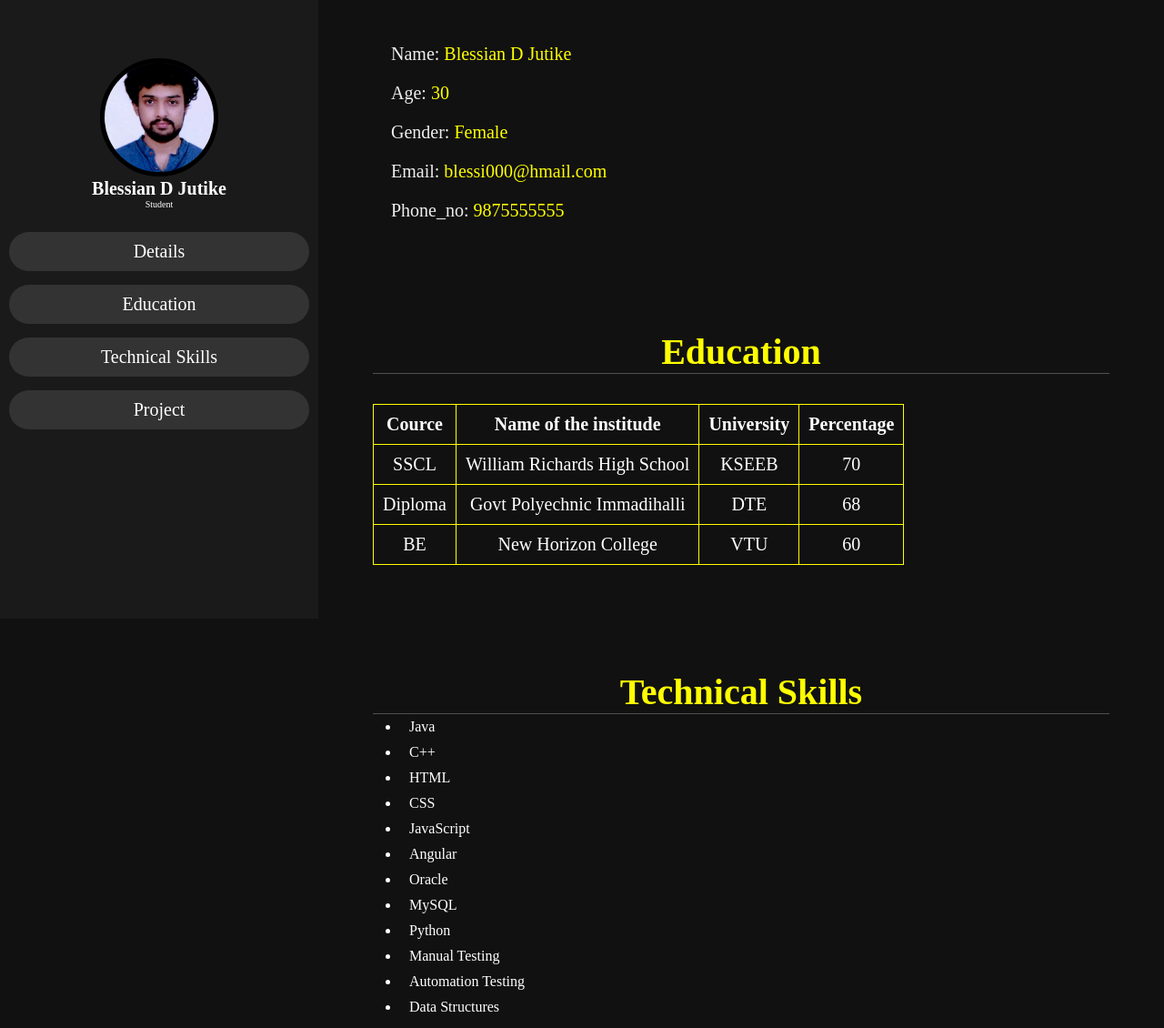
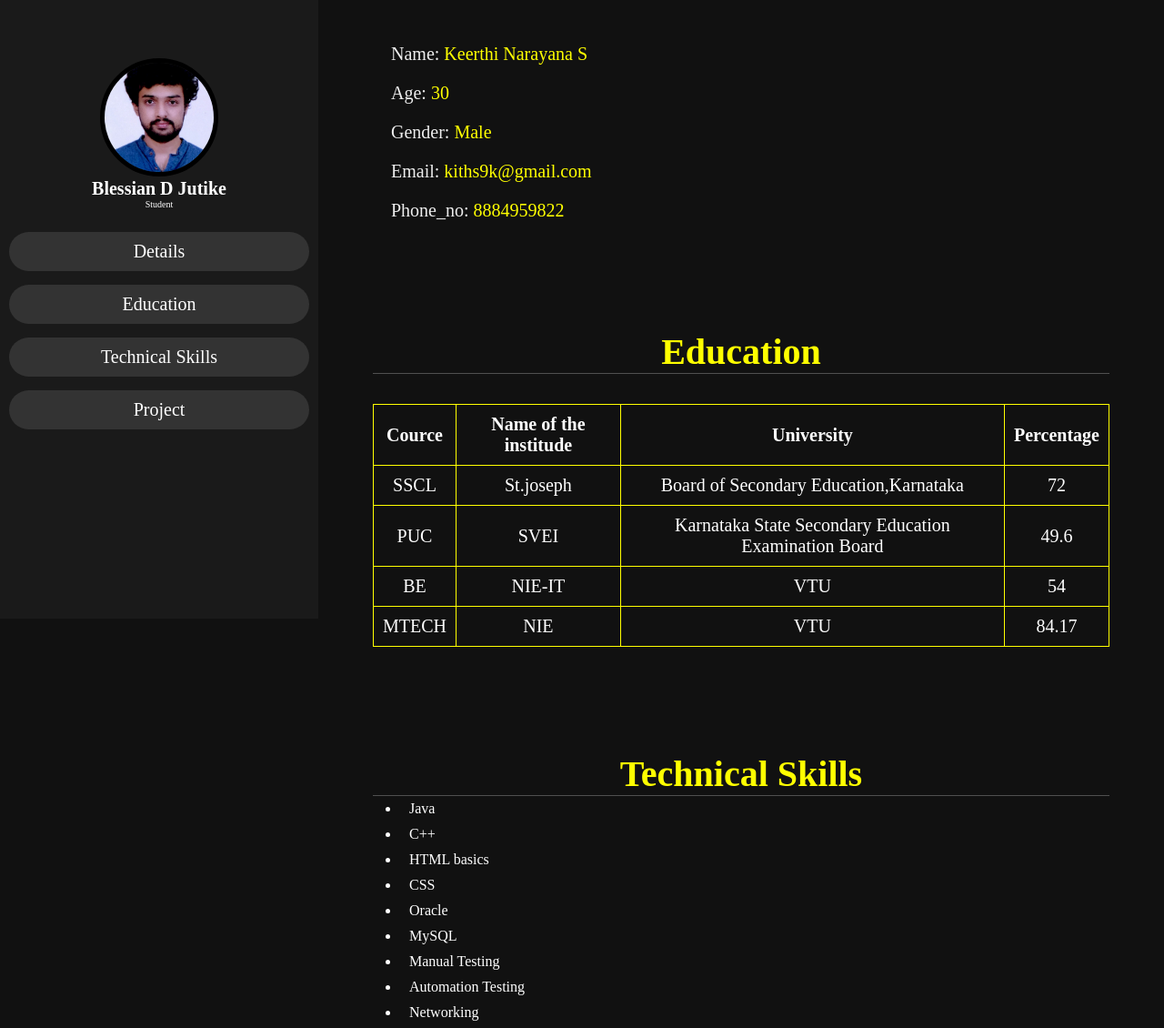
Before and after one commit to Kiths9/Resume.gitgub.io, a plain HTML site: page index.html in a window 1280 px wide. Shown: the part 120-1250 px from the top of the page at 91% size. Drawn offline with Linux system fonts and the light colour scheme.

Commit message:
Update index.html

```diff
--- a/index.html
+++ b/index.html
@@ -27,11 +27,11 @@
         <h1 class="heading"><span>Details about me</span></h1>
         <div class="Row">
         <div class="det">
-             <h3><span>Name: </span>Blessian D Jutike</h3>
+          <h3><span>Name: </span>Keerthi Narayana S</h3>
              <h3><span>Age: </span>30</h3>
-             <h3><span>Gender: </span>Female</h3>
-             <h3><span>Email: </span>blessi000@hmail.com</h3>
-             <h3><span>Phone_no: </span>9875555555</h3>
+             <h3><span>Gender: </span>Male</h3>
+             <h3><span>Email: </span>kiths9k@gmail.com</h3>
+             <h3><span>Phone_no: </span>8884959822</h3>
         </div>
     </div>
     </section>
@@ -46,21 +46,27 @@
         </tr>
         <tr>
             <td>SSCL</td>
-            <td>William Richards High School</td>
-            <td>KSEEB</td>
-            <td>70</td>
+            <td>St.joseph</td>
+            <td>Board of Secondary Education,Karnataka</td>
+            <td>72</td>
         </tr>
         <tr>
-            <td>Diploma</td>
-            <td>Govt Polyechnic Immadihalli</td>
-            <td>DTE</td>
-            <td>68</td>
+            <td>PUC</td>
+            <td>SVEI</td>
+            <td>Karnataka State Secondary Education Examination Board</td>
+            <td>49.6</td>
         </tr>
         <tr>
             <td>BE</td>
-            <td>New Horizon College</td>
+            <td>NIE-IT</td>
             <td>VTU</td>
-            <td>60</td>
+            <td>54</td>
+        </tr>
+		<tr>
+            <td>MTECH</td>
+            <td>NIE</td>
+            <td>VTU</td>
+            <td>84.17</td>
         </tr>
     </table>
 </section>
@@ -69,18 +75,15 @@
     <h1 class="head"><span>Technical Skills</span></h1>
     <div>
     <ul id="lis">
-        <li>Java</li>
+           <li>Java</li>
         <li>C++</li>
-        <li>HTML</li>
+        <li>HTML basics</li>
         <li>CSS</li>
-        <li>JavaScript</li>
-        <li>Angular</li>
         <li>Oracle</li>
         <li>MySQL</li>
-        <li>Python</li>
         <li>Manual Testing</li>
         <li>Automation Testing</li>
-        <li>Data Structures</li>
+		<li>Networking</li>
     </ul>
 </div>
 </section>
```
